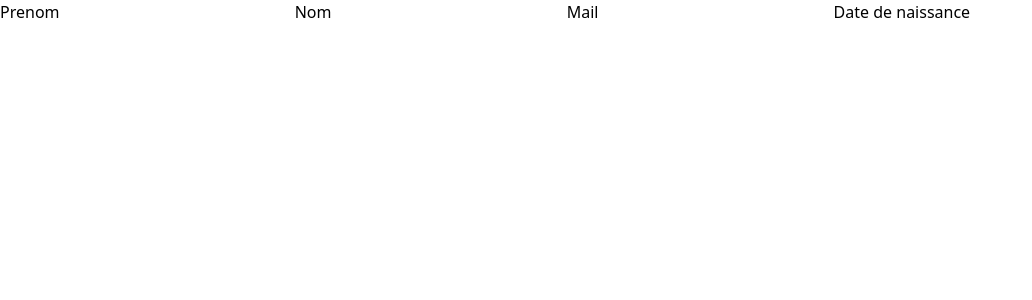
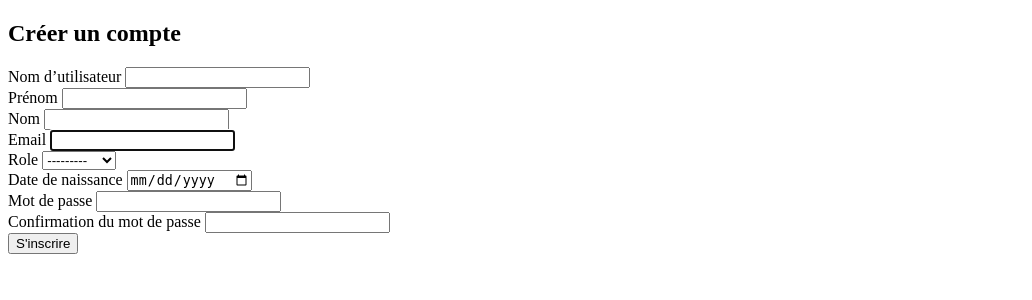
Before and after one commit to MoussaNdour/ProjetWebL3, a Django app: page /authentification/inscription/ in a window 1280 px wide. Shown: the top 300 px of the page, without its empty margins (0-1032 px from the left). Run offline with Django 5.2, Linux system fonts and the light colour scheme; some libraries are stand-ins or nearby versions.

Commit message:
authentification geree

```diff
--- a/Restaurant/settings.py
+++ b/Restaurant/settings.py
@@ -113,7 +113,7 @@ AUTH_PASSWORD_VALIDATORS = [
 # Internationalization
 # https://docs.djangoproject.com/en/5.2/topics/i18n/
 
-LANGUAGE_CODE = 'en-us'
+LANGUAGE_CODE = 'fr'
 
 TIME_ZONE = 'UTC'
 
@@ -133,3 +133,5 @@ STATIC_URL = 'static/'
 DEFAULT_AUTO_FIELD = 'django.db.models.BigAutoField'
 
 AUTH_USER_MODEL = 'authentification.CustomUser'
+
+DATE_INPUT_FORMATS = ['%d/%m/%Y']
--- a/authentification/models.py
+++ b/authentification/models.py
@@ -11,3 +11,11 @@ class CustomUser(AbstractUser):
     role = models.CharField(max_length=20, choices=ROLES)
     date_de_naissance = models.DateField(null=True, blank=True)
     # les champs prénom, nom, email sont déjà hérités
+
+    email = models.EmailField(unique=True)
+
+    USERNAME_FIELD = 'email'
+    REQUIRED_FIELDS = ['first_name', 'last_name']  # si tu veux les garder
+
+    def __str__(self):
+        return self.email
--- a/authentification/templates/inscription.html
+++ b/authentification/templates/inscription.html
@@ -1,20 +1,34 @@
 <!DOCTYPE html>
-<html lang="fr">
+<html>
     <head>
         <meta charset="UTF-8">
-    <meta name="viewport" content="width=device-width, initial-scale=1.0">
-    <title>Inscription</title>
-    <script src="https://cdn.tailwindcss.com"></script>
+        <title>Title</title>
     </head>
     <body>
-    <form class="form" method="post" action="">
-        <div class="">
-            <label for="prenom" class="">Prenom</label><input type="text" id="prenom" name="prenom" class="">
-            <label for="nom" class="">Nom</label><input type="text" id="nom" name="nom" class="">
-            <label for="mail" class="">Mail</label><input type="text" id="mail" name="mail" class="">
-            <label for="date_de_nais" class="">Date de naissance</label><input type="text" id="date_de_nais" name="date_de_nais" class="">
+
+        <div class="max-w-md mx-auto mt-10 bg-white p-8 rounded-xl shadow-lg">
+          <h2 class="text-2xl font-bold mb-6 text-center">Créer un compte</h2>
+          <form method="post" class="space-y-5">
+            {% csrf_token %}
+
+            {% for field in form %}
+              <div>
+                <label for="{{ field.id_for_label }}" class="block text-sm font-medium text-gray-700 mb-1">
+                  {{ field.label }}
+                </label>
+                {{ field }}
+                {% if field.errors %}
+                  <p class="text-red-500 text-sm mt-1">{{ field.errors.0 }}</p>
+                {% endif %}
               </div>
+            {% endfor %}
+
+            <button type="submit"
+                    class="w-full bg-blue-600 hover:bg-blue-700 text-white font-semibold py-2 px-4 rounded-md transition duration-200">
+              S'inscrire
+            </button>
           </form>
+        </div>
 
     </body>
 </html>
--- a/authentification/urls.py
+++ b/authentification/urls.py
@@ -1,9 +1,11 @@
-from django.urls import path
+from django.urls import path,include
 from . import views
 
 
 
 urlpatterns=[
     path('connexion/',views.connexion),
-    path('inscription/',views.inscription)
+    path('inscription/',views.inscription),
+    path('accounts/', include('django.contrib.auth.urls')),
+    path('profil/',views.profil)
 ]
--- a/authentification/views.py
+++ b/authentification/views.py
@@ -1,10 +1,97 @@
-from django.shortcuts import render
+from django.contrib.auth import login
+from django.contrib.auth.forms import UserCreationForm
+from django.shortcuts import render, redirect
+from .models import CustomUser
+from django.contrib.auth.forms import AuthenticationForm
+from django import forms
+from django.contrib.auth import get_user_model
+
+class CustomUserCreationForm(UserCreationForm):
+    class Meta:
+        model = CustomUser
+        fields = [
+            'username',
+            'first_name',
+            'last_name',
+            'email',
+            'role',
+            'date_de_naissance',
+            'password1',
+            'password2',
+        ]
+        widgets = {
+            'date_de_naissance': forms.DateInput(
+                attrs={
+                    'type': 'date',
+                    'class': 'w-full px-3 py-2 border border-gray-300 rounded-md shadow-sm focus:outline-none focus:ring-2 focus:ring-blue-500'
+                },
+                format='%d/%m/%Y'
+            ),
+        }
+    def __init__(self, *args, **kwargs):
+        super().__init__(*args, **kwargs)
+        for field_name, field in self.fields.items():
+            field.widget.attrs.update({
+                'class': 'w-full px-3 py-2 border border-gray-300 rounded-md shadow-sm focus:outline-none focus:ring-2 focus:ring-blue-500'
+            })
+        self.fields['date_de_naissance'].input_formats = ['%d/%m/%Y']
+
+
+
+User = get_user_model()
+
+class EmailAuthenticationForm(AuthenticationForm):
+    username = forms.EmailField(
+        label="Adresse Email",
+        widget=forms.EmailInput(attrs={
+            'class': 'w-full px-3 py-2 border rounded',
+            'placeholder': 'Adresse email'
+        })
+    )
+
+    def confirm_login_allowed(self, user):
+        # ici tu peux bloquer les utilisateurs inactifs, etc.
+        pass
+
 
 # Create your views here.
 
 def connexion(request):
-    return render(request,'connexion.html')
+    if request.method == 'POST':
+        form = EmailAuthenticationForm(request, data=request.POST)
+        if form.is_valid():
+            user = form.get_user()
+            login(request, user)
+            return redirect('../profil')  # ou une autre page
+    else:
+        form = EmailAuthenticationForm()
+    return render(request, 'connexion.html', {'form': form})
 
 
 def inscription(request):
-    return render(request,'inscription.html')
+    if request.method == 'POST':
+        form = CustomUserCreationForm(request.POST)
+        if form.is_valid():
+            user = form.save()
+            login(request, user)
+            #return redirect('Profil')
+    else:
+        form = CustomUserCreationForm()
+
+    return render(request, 'inscription.html', {'form': form})
+
+def profil(request):
+    user = request.user  # L'utilisateur actuellement connecté
+    nom = user.last_name
+    prenom = user.first_name
+    email = user.email
+    role = user.role
+    date_naissance = user.date_de_naissance
+
+    return render(request, 'Profil.html', {
+        'nom': nom,
+        'prenom': prenom,
+        'email': email,
+        'role': role,
+        'date_naissance': date_naissance
+    })
```
Also changed, not shown: authentification/templates/Profil.html (added, +19 -0 lines), authentification/templates/connexion.html (+17 -12 lines), gestion_menus_plats/models.py (+8 -0 lines). Lines whose indentation alone changed are shown as unchanged.
